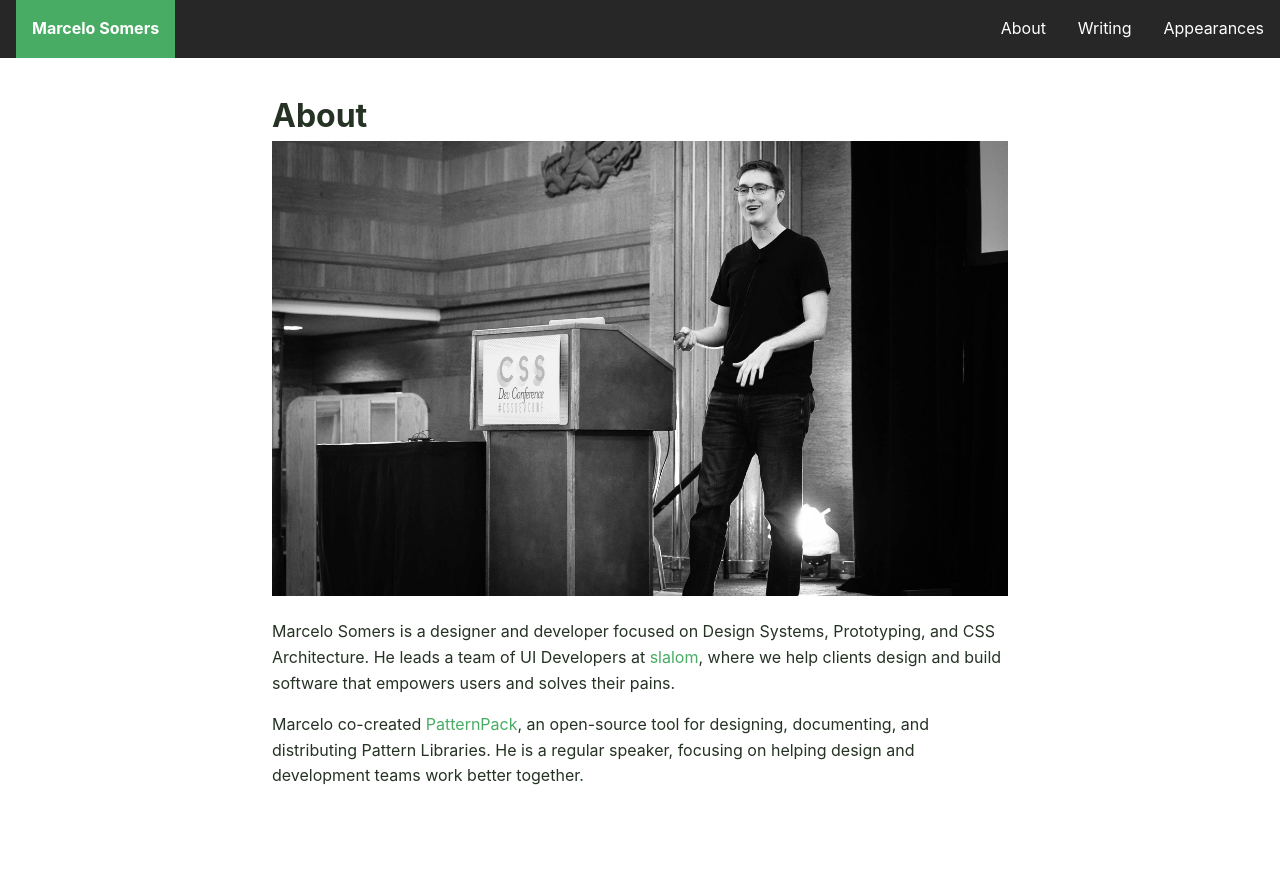
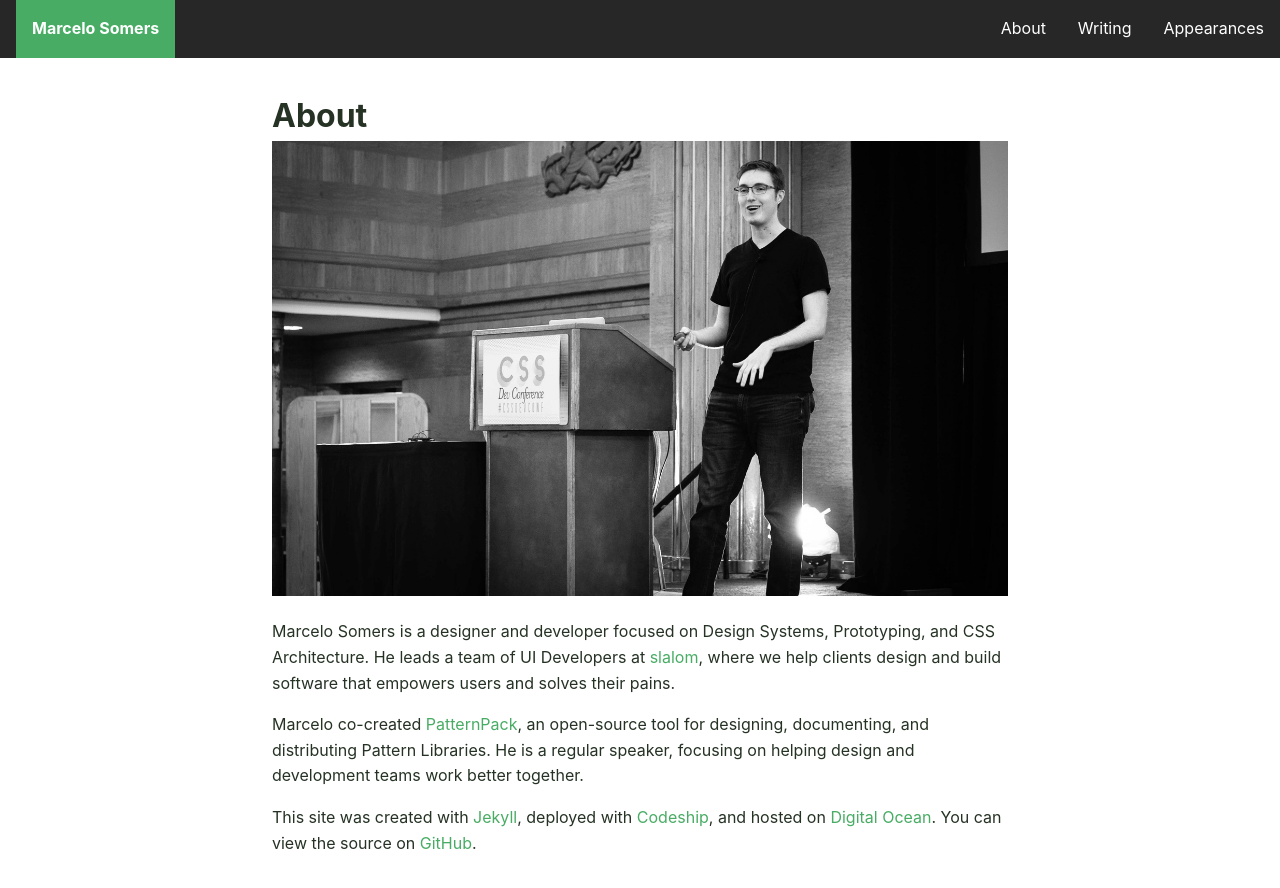
Before and after one commit to marcelosomers/marcelosomers.com, a Jekyll site: the page built from about.html, in a window 1280 px wide. Shown: the top 888 px of the page. Built offline with Jekyll 4.4.1, drawn with Linux system fonts in a browser that asks for light colours; Markdown is read by kramdown in place of the engine named in the settings.

Commit message:
Add favicons and page titles

```diff
--- a/_includes/_head.html
+++ b/_includes/_head.html
@@ -2,19 +2,18 @@
 	<meta charset="utf-8">
   <meta http-equiv="X-UA-Compatible" content="IE=edge,chrome=1">
 
-  <title>{{site.name}}</title>
+  <title>{% if page.title %}{{ page.title }} | {% endif %}Marcelo Somers</title>
   <meta name="author" content="{{site.author}}">
   <meta name="description" content="{{site.description}}">
 
   <meta name="viewport" content="width=device-width, initial-scale=1">
 
 	<link rel="stylesheet" href="/css/blog.css">
-  <!--<link rel="stylesheet" href="css/nkd.min.css">-->
 
   <!-- Favicons and Touch Device Icons -->
-  <link rel="shortcut icon" href="favicon.ico">
-  <link rel="apple-touch-icon" href="touch-icon-iphone-precomposed.png">
-  <link rel="apple-touch-icon" sizes="72x72"   href="touch-icon-ipad-precomposed.png">
-  <link rel="apple-touch-icon" sizes="120x120" href="touch-icon-iphone-retina-precomposed.png">
-  <link rel="apple-touch-icon" sizes="152x152" href="touch-icon-ipad-retina-precomposed.png">
+	<link rel="icon" href="/favicon-16.png" sizes="16x16" type="image/png">
+	<link rel="icon" href="/favicon-32.png" sizes="32x32" type="image/png">
+	<link rel="icon" href="/favicon-48.png" sizes="48x48" type="image/png">
+	<link rel="icon" href="/favicon-62.png" sizes="62x62" type="image/png">
+	<link rel="icon" href="/favicon-192.png" sizes="192x192" type="image/png">
 </head>
--- a/about.html
+++ b/about.html
@@ -10,3 +10,5 @@
 <p>Marcelo Somers is a designer and developer focused on Design Systems, Prototyping, and CSS Architecture. He leads a team of UI Developers at <a href="https://www.slalom.com/locations/dallas">slalom</a>, where we help clients design and build software that empowers users and solves their pains.</p>
 
 <p>Marcelo co-created <a href="http://patternpack.org/">PatternPack</a>, an open-source tool for designing, documenting, and distributing Pattern Libraries. He is a regular speaker, focusing on helping design and development teams work better together.</p>
+
+<p>This site was created with <a href="https://jekyllrb.com/">Jekyll</a>, deployed with <a href="https://codeship.com/">Codeship</a>, and hosted on <a href="http://digitalcocean.com/">Digital Ocean</a>. You can view the source on <a href="https://github.com/marcelosomers/marcelosomers.com">GitHub</a>.</p>
--- a/appearances.html
+++ b/appearances.html
@@ -1,4 +1,5 @@
 ---
+title: Appearances
 layout: default
 ---
 
```
Also changed, not shown: favicon-16.png (added), favicon-192.png (added), favicon-32.png (added), favicon-48.png (added), favicon-62.png (added), favicon.ico (added).
